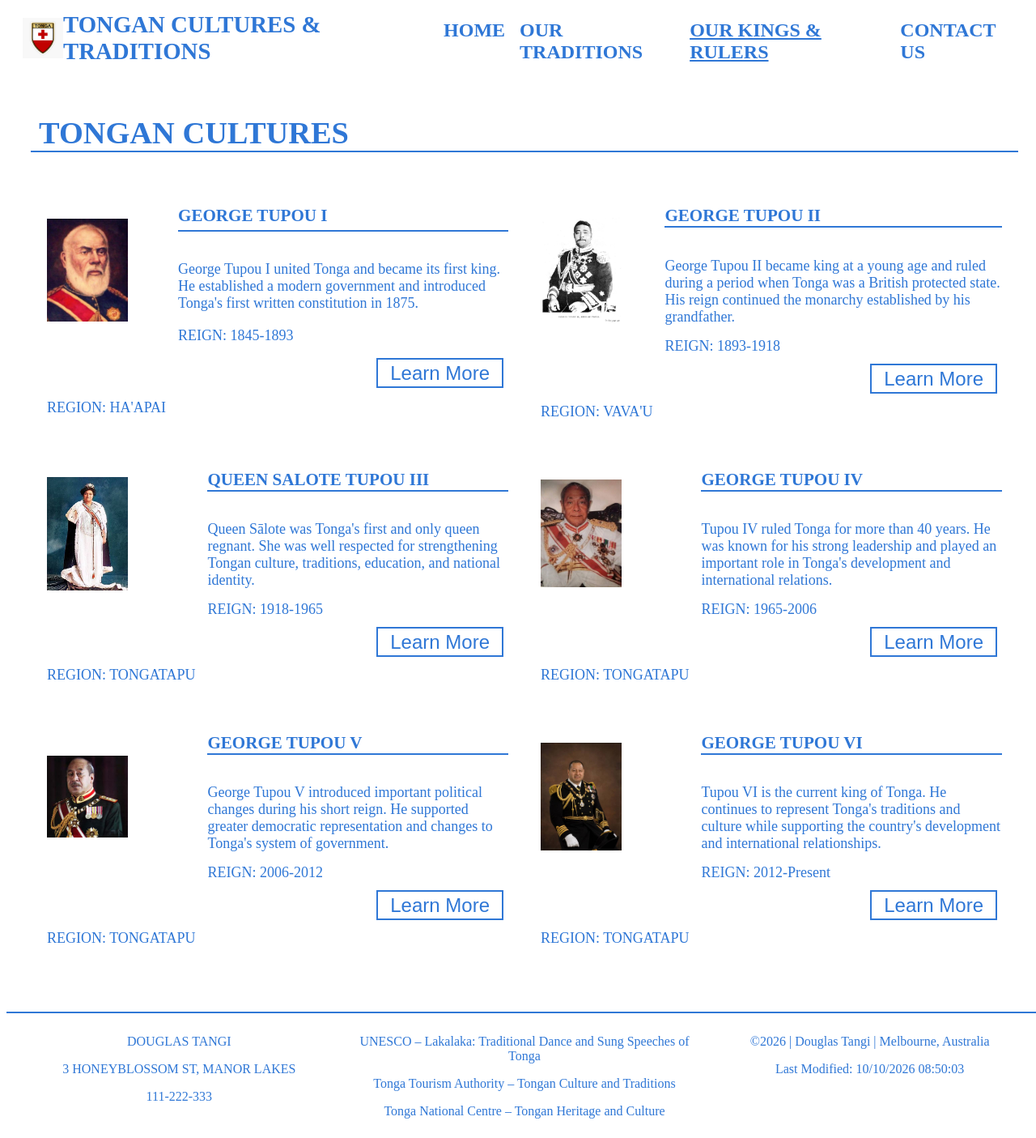
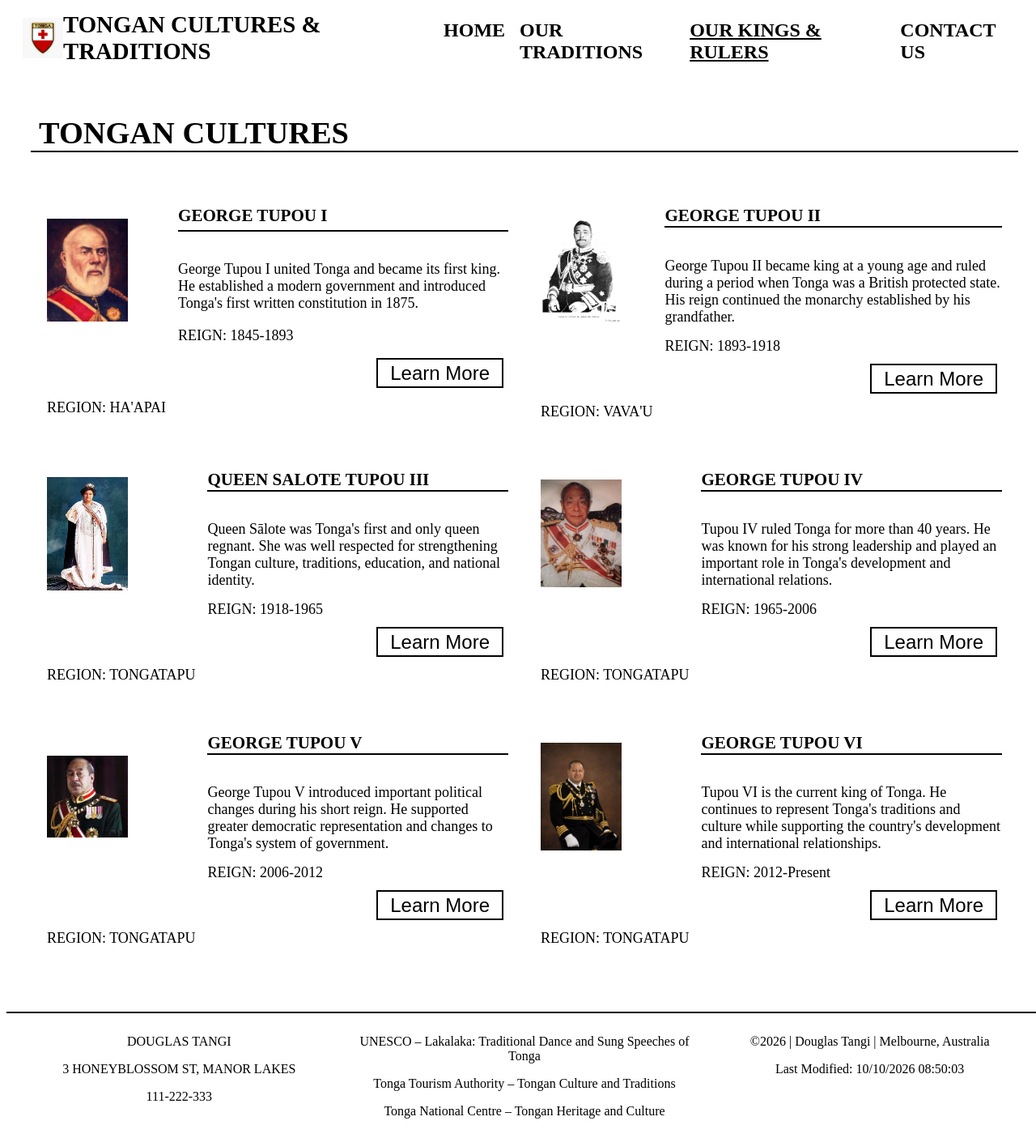
Before and after one commit to siana2002/wdd231, a plain HTML site: page finalproject/kings.html in a window 1280 px wide. Shown: the whole page at 81% size. Drawn offline with Linux system fonts and the light colour scheme.

Commit message:
W06 Changed colors

```diff
--- a/finalproject/styles/home.css
+++ b/finalproject/styles/home.css
@@ -11,7 +11,7 @@ header{
 .heading{
     display: flex;
     align-items: center;
-    color: #2f77d6;
+    color: #000;
     font-size: larger;
     font-weight: 900;
 }
@@ -21,7 +21,7 @@ header{
     border: none;
     background-color: transparent;
     font-size: xx-large;
-    color: #2f77d6;
+    color: #000;
 }
 
 #menu-button:hover{
@@ -41,7 +41,7 @@ header{
 
 #navigation a{
     text-decoration: none;
-    background-color: #2f77d6;
+    background-color: #000;
     padding: 3px;
     color: #fff;
 }
@@ -52,7 +52,9 @@ header{
 }
 
 #navigation .active{
-    background-color: rgb(191, 190, 190);
+    background-color: #fff;
+    color: #000;
+    font-weight: 700;
 }
 
 /* MAIN CONTENT */
@@ -64,12 +66,12 @@ header{
 
 main{
     background-color: #fff;
-    color: #2f77d6;
+    color: #000;
 }
 
 h1{
     padding-left: 10px;
-    border-bottom: 2px solid #2f77d6;
+    border-bottom: 2px solid #000;
 }
 
 .hero{
@@ -113,8 +115,8 @@ h1{
 }
 
 h2{
-    border-bottom: 2.5px solid #2f77d6;
-    color: #2f77d6;
+    border-bottom: 2.5px solid #000;
+    color: #000;
 }
 
 .intro{
@@ -149,14 +151,14 @@ h2{
 
 .description a{
     text-decoration: none;
-    color: #2f77d6;
+    color: #000;
 }
 
 /* FOOTER */
 .foot{
-    color: #2f77d6;
+    color: #000;
     text-align: center;
-    border-top: 2px solid #2f77d6;
+    border-top: 2px solid #000;
 }
 
 /* TRADITIONS & KINGS PAGES STYLING */
@@ -168,7 +170,7 @@ h2{
 }
 
 #traditionCards h3, #kings h3{
-    border-bottom: 2px solid #2f77d6;
+    border-bottom: 2px solid #000;
 }
 
 #traditionCards figure{
@@ -190,8 +192,8 @@ h2{
 
 #traditionCards a, #kings a{
     text-decoration: none;
-    color: #2f77d6;
-    border: 2px solid #2f77d6;
+    color: #000;
+    border: 2px solid #000;
     padding: 3px 15px;
 }
 
@@ -245,7 +247,7 @@ h2{
 
 dialog{
     font-size: larger;
-    color: #2f77d6;
+    color: #000;
     line-height: 35px;
 }
 
@@ -257,7 +259,7 @@ dialog::backdrop{
     display: block;
     margin-left: auto;
     padding: 2px 15px;
-    color: #2f77d6;
+    color: #000;
     font-size: large;
     font-weight: 600;
 }
@@ -289,7 +291,7 @@ input, #membership{
 #submit{
     cursor: pointer;
     color: #fff;
-    background-color: #2f77d6;
+    background-color: #000;
 }
 
 #submit:hover{
--- a/finalproject/styles/larger.css
+++ b/finalproject/styles/larger.css
@@ -24,7 +24,7 @@
 
     #navigation a{
         background-color: transparent;
-        color: #2f77d6;
+        color: #000;
         font-weight: 600;
         padding-right: 15px;
     }
```
Also changed, not shown: finalproject/index.html (+1 -1 lines).
